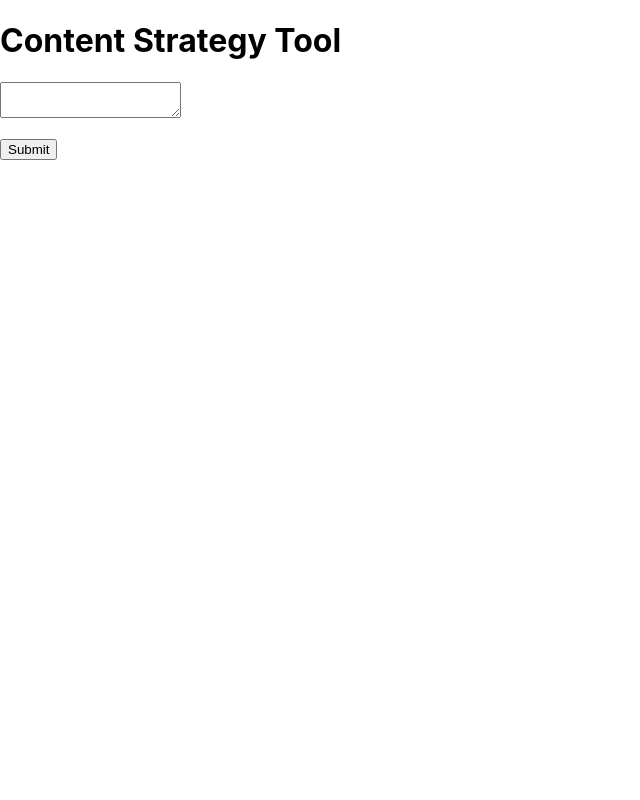
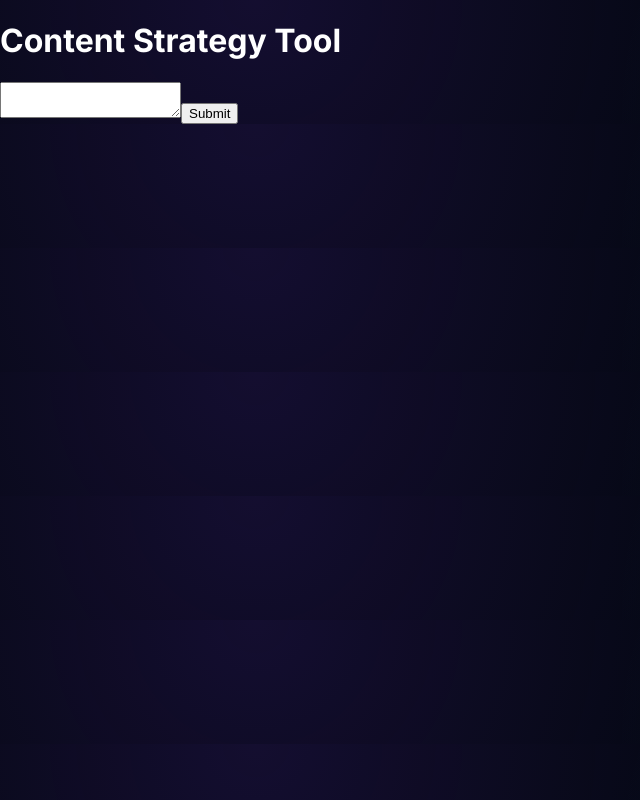
Before and after one commit to prexcre/ai-content-brief-tool, a React (Create React App) app in the folder frontend/: page / in a window 1280 px wide. Shown: the whole page, without its empty margins (0-640 px from the left). Built offline with nearby package versions, Linux system fonts and the light colour scheme.

Commit message:
Add premium dark design system: CSS variables, gradients, Inter font. Fix rigid JSON structure.

```diff
--- a/frontend/src/App.css
+++ b/frontend/src/App.css
@@ -1,38 +1,55 @@
-.App {
-  text-align: center;
+@import url('https://fonts.googleapis.com/css2?family=Inter:wght@300;400;500;600;700;800&display=swap');
+
+:root {
+  /* Colors */
+  --bg-primary: #060816;
+  --bg-secondary: #0B1020;
+  --surface: rgba(15, 20, 35, 0.72);
+  --glass-overlay: rgba(255, 255, 255, 0.03);
+  --border-color: rgba(255, 255, 255, 0.08);
+  --accent: #7C3AED;
+  --accent-end: #4F46E5;
+  --accent-hover: #8B5CF6;
+  --blue: #2563EB;
+  --cyan: #38BDF8;
+  --success: #22C55E;
+  --warning: #F59E0B;
+  --error: #EF4444;
+  --text-primary: #FFFFFF;
+  --text-secondary: #B7C2D8;
+  --text-muted: #7A859F;
+
+  /* Radius */
+  --radius-card: 20px;
+  --radius-button: 16px;
+  --radius-input: 18px;
+  --radius-bubble: 24px;
+  --radius-pill: 999px;
+
+  /* Shadows */
+  --shadow-card: 0 12px 40px rgba(0, 0, 0, 0.45);
+  --shadow-button: 0 10px 30px rgba(124, 58, 237, 0.30);
+  --shadow-panel: 0 25px 80px rgba(0, 0, 0, 0.55);
+
+  /* Motion */
+  --duration: 180ms;
+  --ease: cubic-bezier(.22, .61, .36, 1);
+
+  /* Spacing (8px system) */
+  --sp-1: 4px; --sp-2: 8px; --sp-3: 12px; --sp-4: 16px;
+  --sp-5: 20px; --sp-6: 24px; --sp-8: 32px; --sp-10: 40px;
 }
 
-.App-logo {
-  height: 40vmin;
-  pointer-events: none;
+* {
+  box-sizing: border-box;
 }
 
-@media (prefers-reduced-motion: no-preference) {
-  .App-logo {
-    animation: App-logo-spin infinite 20s linear;
-  }
+body {
+  margin: 0;
+  background-color: var(--bg-primary);
+  background-image:
+    radial-gradient(circle at 20% 0%, rgba(124, 58, 237, 0.12), transparent 40%),
+    radial-gradient(circle at 80% 100%, rgba(56, 189, 248, 0.08), transparent 40%);
+  font-family: 'Inter', -apple-system, sans-serif;
+  color: var(--text-primary);
 }
-
-.App-header {
-  background-color: #282c34;
-  min-height: 100vh;
-  display: flex;
-  flex-direction: column;
-  align-items: center;
-  justify-content: center;
-  font-size: calc(10px + 2vmin);
-  color: white;
-}
-
-.App-link {
-  color: #61dafb;
-}
-
-@keyframes App-logo-spin {
-  from {
-    transform: rotate(0deg);
-  }
-  to {
-    transform: rotate(360deg);
-  }
-}
--- a/frontend/src/App.js
+++ b/frontend/src/App.js
@@ -5,26 +5,35 @@ import {useState} from 'react'
 function App() {
 
   const [message, setMessage] = useState("")
-
   const [previous_interaction_id, setPreviousInteractionId] = useState(null)
   const [loading, setLoading] = useState(false)
   const [error, setError] = useState(null)
   const [conversation, setConversation] = useState([]);
 
+  return (
+    <div className="app-container">
+      <div className="app-header">
+        <h1>Content Strategy Tool</h1>
+      </div>
 
+      <div className="conversation-area">
+        {error && <p style={{color: "red"}}>{error}</p>}
 
+        {conversation.map((entry, index) => (
+          <div key={index}>
+            <p><strong>You:</strong> {entry.userMessage}</p>
+            {entry.brief && <p><strong>Brief:</strong> {entry.brief.full_brief}</p>}
+            {entry.plainAnswer && <p><strong>Answer:</strong> {entry.plainAnswer}</p>}
+          </div>
+        ))}
+      </div>
 
-  return (
-    <div>
-      <h1>Content Strategy Tool</h1>
-
+      <div className="input-bar">
         <textarea value={message} onChange={(e) => setMessage(e.target.value)}></textarea>
 
-      <p>{message}</p>
-      <button onClick={ async () =>{
+        <button onClick={ async () => {
           setLoading(true)
           setError(null)
-
 
           try {
             const res = await fetch("http://127.0.0.1:8000/strategy", {
@@ -36,25 +45,17 @@ function App() {
             const data = await res.json();
             console.log(data)
 
-        //const parsedStrategy = JSON.parse(data.response);
-        //console.log(parsedStrategy)
-
             let brief = null;
             let plainAnswer = null;
 
             try {
               brief = JSON.parse(data.response);
-
             } catch {
               plainAnswer = data.response;
-
             }
 
             console.log("brief:", brief)
             console.log("plainAnswer: ", plainAnswer)
-
-
-
 
             setPreviousInteractionId(data.interaction_id)
 
@@ -62,38 +63,14 @@ function App() {
             setConversation([...conversation, newEntry]);
             setMessage("")
 
-
-
           } catch (err) {
             console.log(err)
             setError(err.message)
-
           }
 
-
-
           setLoading(false)
-
-
-
-
         } }>{loading ? "Generating...": "Submit"}</button>
-
-      {error && <p style={{color: "red"}}>{error}</p>}
-
-      {conversation.map((entry, index) => (
-  <div key={index}>
-    <p><strong>You:</strong> {entry.userMessage}</p>
-
-    {entry.brief && <p><strong>Brief:</strong> {entry.brief.full_brief}</p>}
-    {entry.plainAnswer && <p><strong>Answer:</strong> {entry.plainAnswer}</p>}
       </div>
-))}
-
-
-
-
-
     </div>
   );
 }
```
Also changed, not shown: 2 other files (tests, documents, lock files or other folders). Lines whose indentation alone changed are shown as unchanged.
